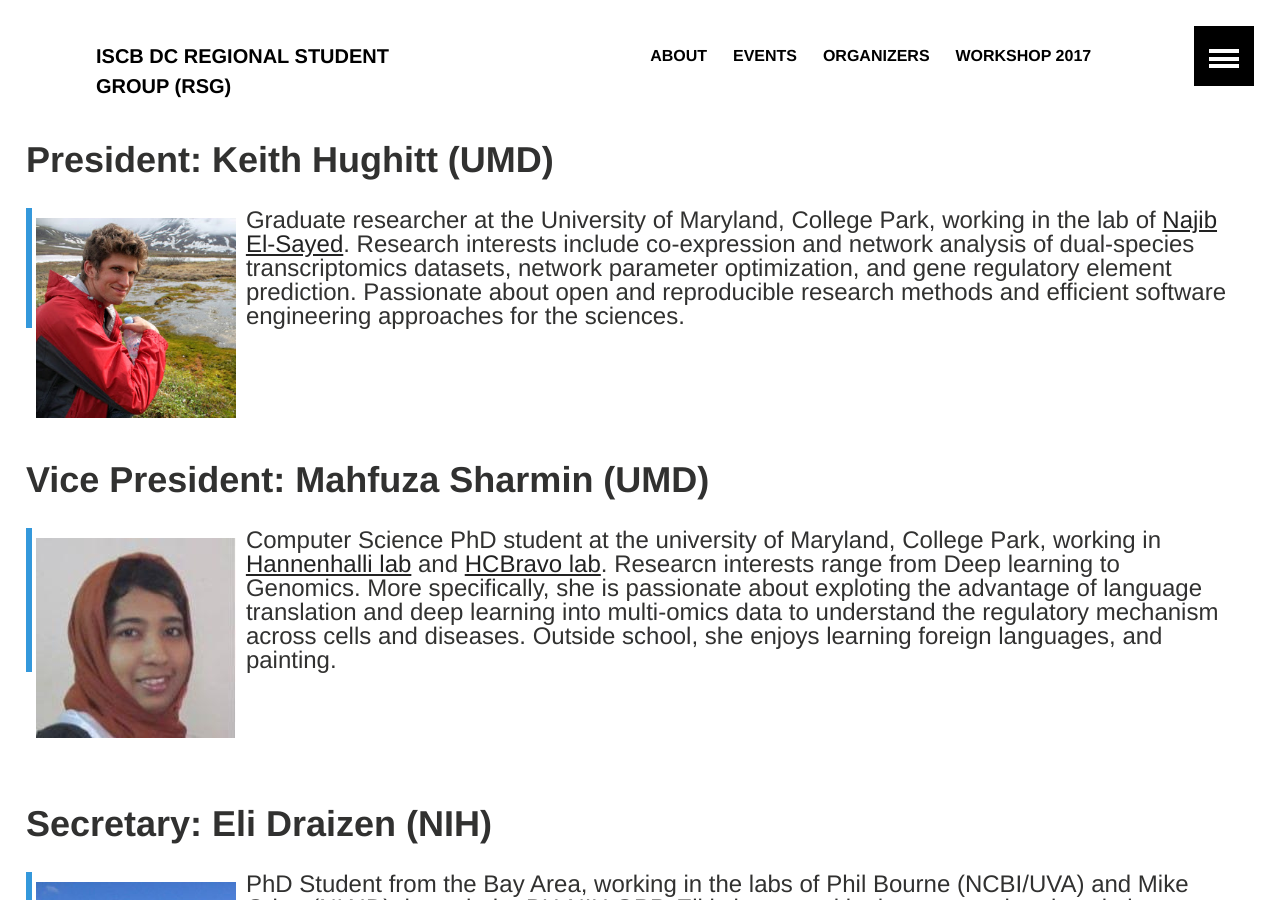
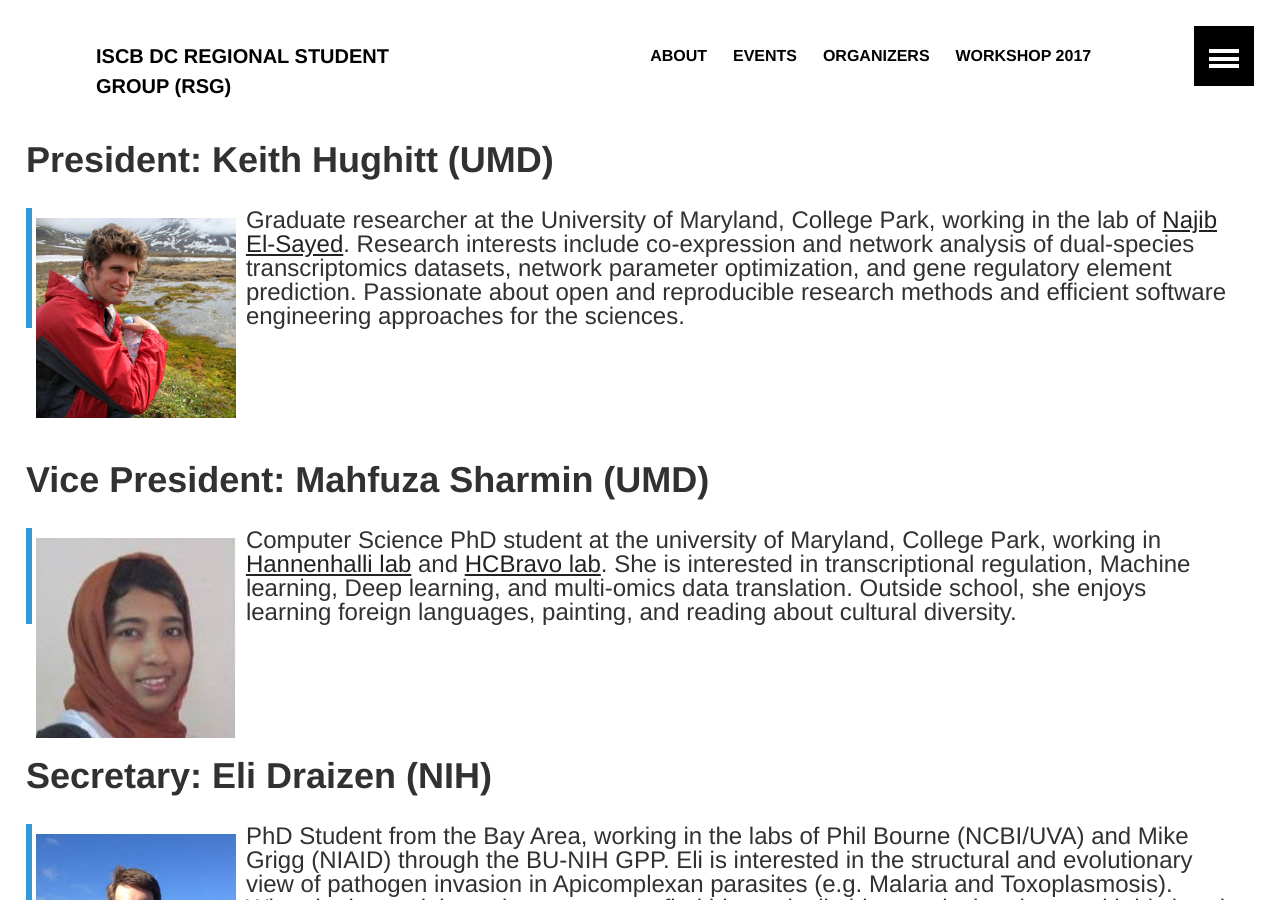
Before and after one commit to iscb-dc-rsg/iscb-dc-rsg.github.io, a Jekyll site: the page built from _pages/organizers.md, in a window 1280 px wide and 900 px high. Built offline with Jekyll 4.4.1, drawn with Linux system fonts in a browser that asks for light colours; our own code applies the rules of GitHub Pages for plain Markdown files.

Commit message:
Update organizers.md

```diff
--- a/_pages/organizers.md
+++ b/_pages/organizers.md
@@ -20,7 +20,7 @@ output: html_document
 ![Mahfuza Sharmin](../images/organizers/sharmin.jpg){: .organizer-image .float-left }
 
 
-> Computer Science PhD student at the university of Maryland, College Park, working in [Hannenhalli lab](http://www.cbcb.umd.edu/~sridhar/) and [HCBravo lab](http://www.hcbravo.org). Researcn interests range from Deep learning to Genomics. More specifically, she is passionate about exploting the advantage of language translation and deep learning into multi-omics data to understand the regulatory mechanism across cells and diseases. Outside school, she enjoys learning foreign languages, and painting.
+> Computer Science PhD student at the university of Maryland, College Park, working in [Hannenhalli lab](http://www.cbcb.umd.edu/~sridhar/) and [HCBravo lab](http://www.hcbravo.org). She is interested in transcriptional regulation, Machine learning, Deep learning, and multi-omics data translation. Outside school, she enjoys learning foreign languages, painting, and reading about cultural diversity.
 
 
 &nbsp;
```
